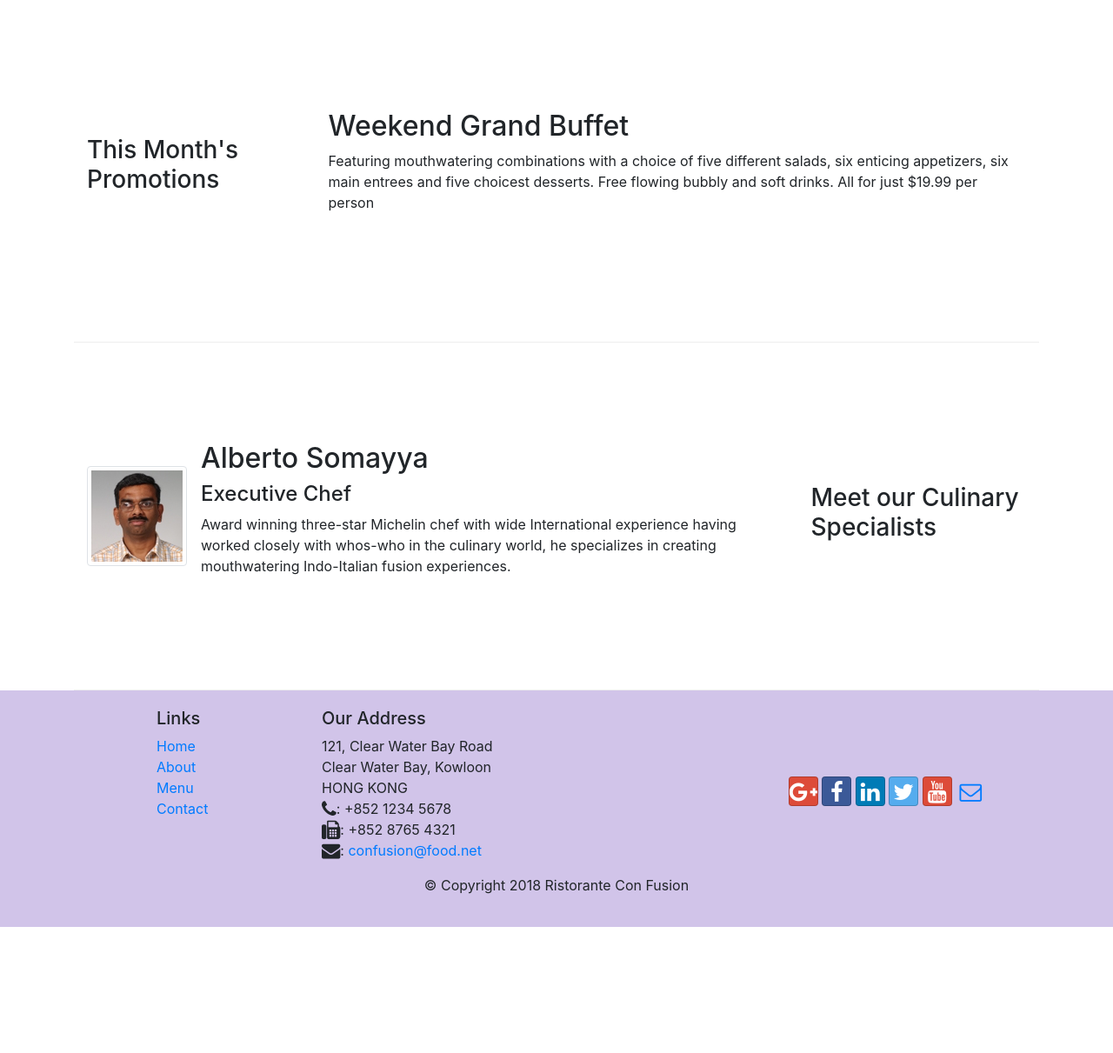
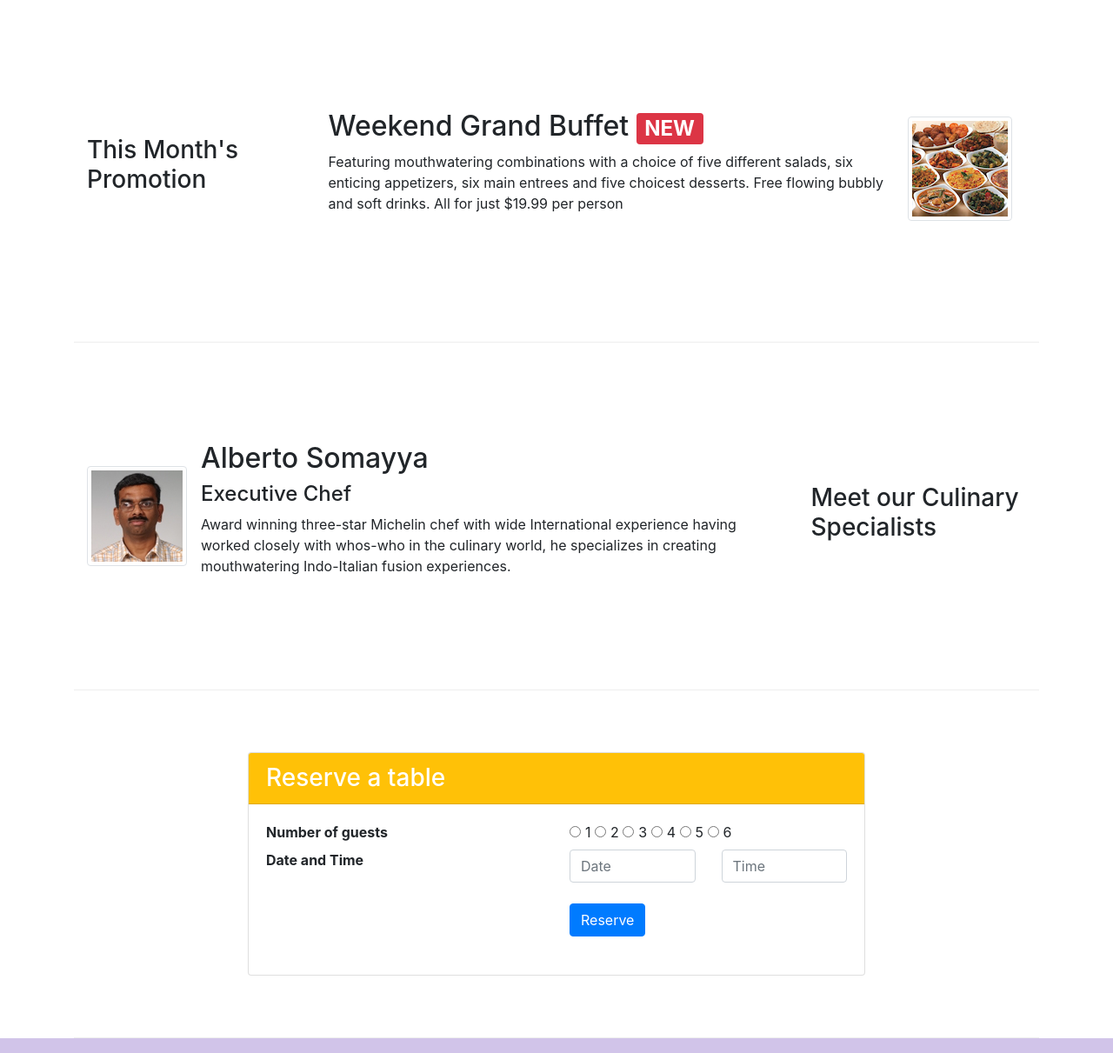
Before and after one commit to p-radhika/introduction-to-bootstrap, a website: page conFusion/index.html in a window 1280 px wide. Shown: the part 740-1951 px from the top of the page at 87% size. Before the commit the page ends 1806 px from the top, so only its background shows below. Drawn offline with nearby package versions, Linux system fonts and the light colour scheme.

Commit message:
assignment 2

```diff
--- a/conFusion/index.html
+++ b/conFusion/index.html
@@ -41,8 +41,11 @@
                     <h1>Ristorante con Fusion</h1>
                     <p>We take inspiration from the World's best cuisines, and create a unique fusion experience. Our lipsmacking creations will tickle your culinary senses!</p>
                 </div>
-                <div class="col-12 col-sm align-self-center">
+                <div class="col-12 col-sm-3 align-self-center">
                     <img src="img/logo.png" class="img-fluid">
+                </div>
+                <div class="col-12 col-sm-3 align-self-center">
+                    <a class="btn btn-warning" href="#reserveTable">Reserve a table</a>
                 </div>
             </div>
         </div>
@@ -58,7 +61,10 @@
                     <img class="d-flex mr-3 img-thumbnail align-self-center"
                             src="img/uthappizza.png" alt="Uthappizza">
                     <div class="media-body">
-                        <h2 class="mt-0">Uthappizza</h2>
+                        <h2 class="mt-0">Uthappizza
+                            <span class="badge badge-danger">HOT</span>
+                            <span class="badge badge-pill badge-secondary">$4.99</span>
+                        </h2>
                         <p class="d-none d-sm-block">A unique combination of Indian Uthappam (pancake) and
                             Italian pizza, topped with Cerignola olives, ripe vine
                             cherry tomatoes, Vidalia onion, Guntur chillies and
@@ -72,12 +78,30 @@
 
         <div class="row row-content align-items-center">
             <div class="col-12 col-sm-4 col-md-3">
-                <h3>This Month's Promotions</h3>
+                <h3>This Month's Promotion</h3>
             </div>
-            <div class="col col-sm col-md">
-                <h2>Weekend Grand Buffet</h2>
-                <p>Featuring mouthwatering combinations with a choice of five different salads, six enticing appetizers, six main entrees and five choicest desserts. Free flowing bubbly and soft drinks. All for just $19.99 per person </p>
+
+            <div  class="col col-sm order-sm-last col-md">
+                <div class="media">
+
+                    <div class="media-body">
+                        <h2 class="mt-0">Weekend Grand Buffet
+                            <span class="badge badge-danger">NEW</span>
+                        </h2>
+                        <p>Featuring mouthwatering combinations with a choice of five different salads,
+                            six enticing appetizers,
+                            six main entrees and five choicest desserts.
+                            Free flowing bubbly and soft drinks.
+                            All for just $19.99 per person
+                        </p>
+                    </div>
+                    <img class="d-flex mr-3 img-thumbnail align-self-center"
+                            src="img/buffet.png" alt="Buffet">
+                </div>
+
             </div>
+
+
         </div>
 
         <div class="row row-content align-items-center">
@@ -101,7 +125,63 @@
 
             </div>
         </div>
+
+        <div class="row row-content">
+            <div class="col-2"></div>
+            <div class="col-8 align-self-center">
+                <div class="card " id="reserveTable">
+                    <h3 class="card-header bg-warning text-white">Reserve a table</h3>
+
+                    <div class="card-body">
+                        <dl class="row">
+                            <dt class="col-6">Number of guests</dt>
+                            <dd class="col-6">
+                                <div class="form-check-inline">
+                                    <label class="form-check-label">
+                                        <input type="radio" class="form-check-input" name="optradio">1
+                                        <input type="radio" class="form-check-input" name="optradio">2
+                                        <input type="radio" class="form-check-input" name="optradio">3
+                                        <input type="radio" class="form-check-input" name="optradio">4
+                                        <input type="radio" class="form-check-input" name="optradio">5
+                                        <input type="radio" class="form-check-input" name="optradio">6
+                                    </label>
+                                  </div>
+                            </dd>
+
+                            <dt class="col-6">Date and Time</dt>
+                            <dd class="col-6">
+                                <div class="form-group row">
+                                    <div class="col-6 col-md-6">
+                                        <input type="text" class="form-control" id="date" name="dtae" placeholder="Date">
+                                    </div>
+                                    <div class="col-6 col-md-6">
+                                        <input type="text" class="form-control" id="time" name="time" placeholder="Time">
+                                    </div>
+                                </div>
+                            </dd>
+
+                            <dt class="col-6">&nbsp;</dt>
+                            <dd class="col-6"><button type="submit" class="btn btn-primary">Reserve</button>
+                            </dd>
+                        </dl>
+                    </div>
+
+
+
+                </div>
+
+
+
+            </div>
+
+
+        </div>
+
+
+
     </div>
+
+
 
     <footer class="footer">
         <div class="container">
```
